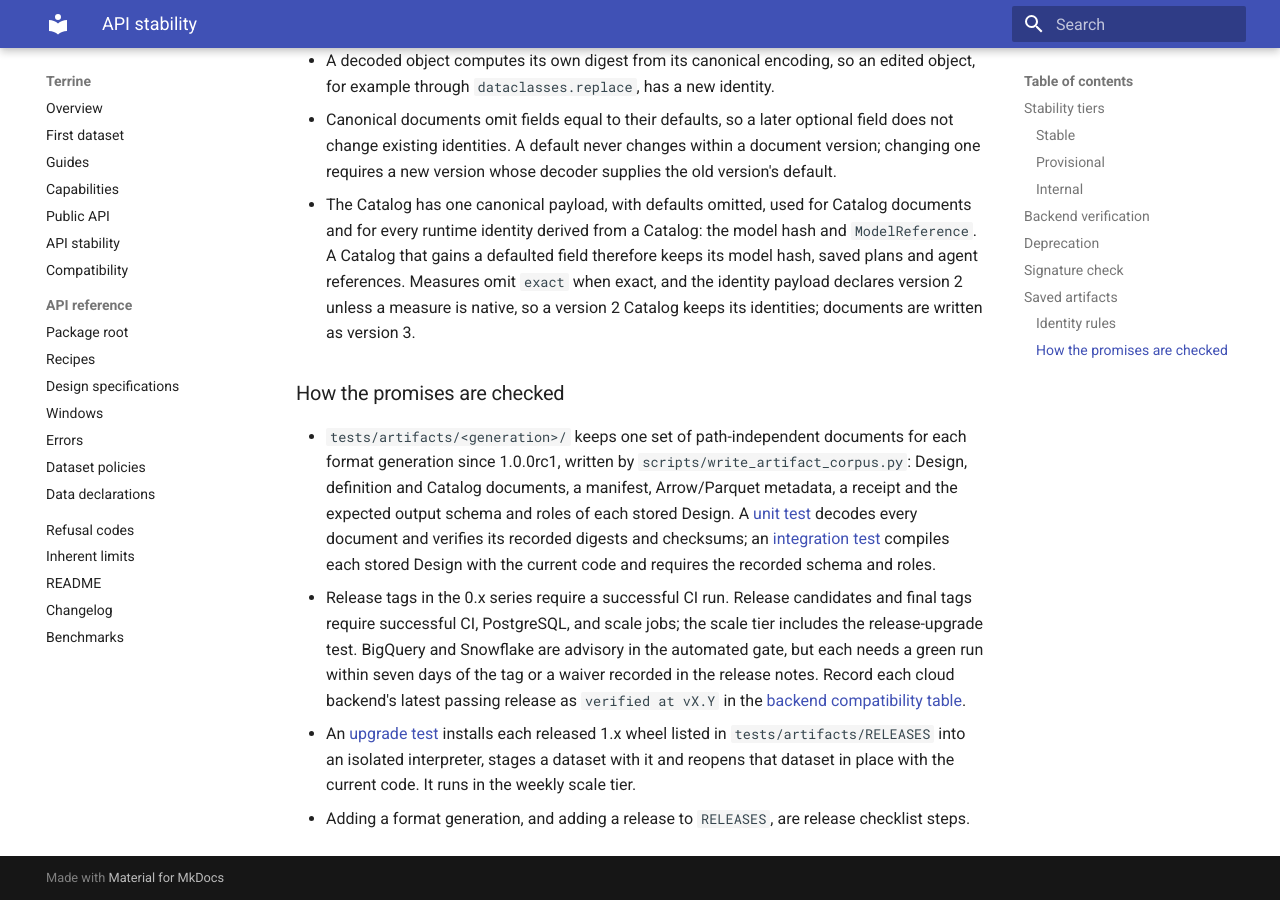
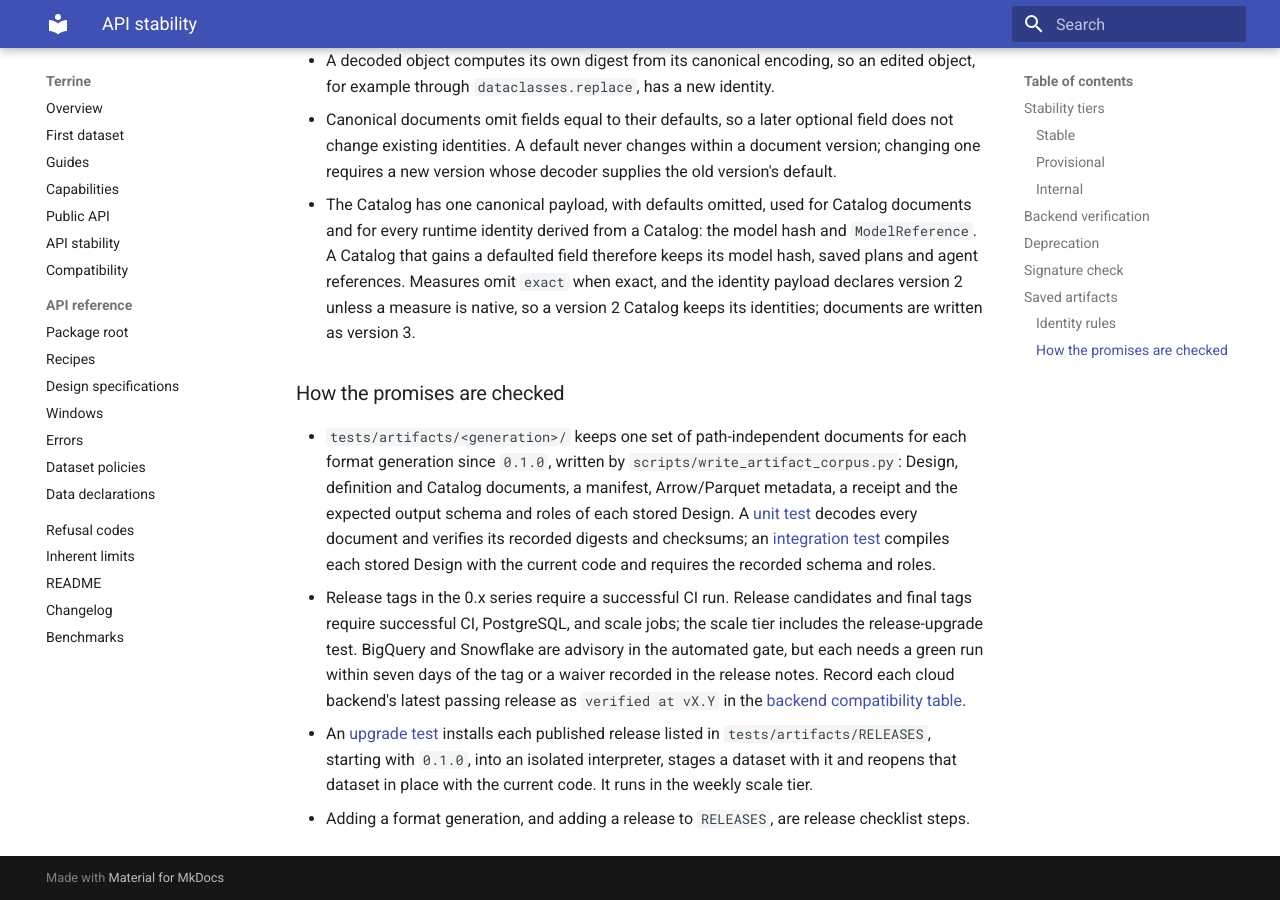
Before and after one commit to kylejcaron/terrine, an MkDocs documentation site: the page built from docs/guides/stability.md, in a window 1280 px wide and 900 px high, scrolled down 4497 px. Built offline with MkDocs 1.6.1 and Material for MkDocs 9.7.7, drawn with Linux system fonts in a browser that asks for light colours; some of the changed text lies outside the part shown.

Commit message:
Fix release readiness checks

```diff
--- a/docs/guides/stability.md
+++ b/docs/guides/stability.md
@@ -137,7 +137,7 @@ conformance known answers.
 
 ## Saved artifacts
 
-From 1.0.0rc1:
+From `0.1.0`:
 
 | Artifact | Promise |
 | --- | --- |
@@ -187,7 +187,7 @@ measure exact; manifest and saved-plan envelopes are version 1.
 ### How the promises are checked
 
 - `tests/artifacts/<generation>/` keeps one set of path-independent documents
-  for each format generation since 1.0.0rc1, written by
+  for each format generation since `0.1.0`, written by
   `scripts/write_artifact_corpus.py`: Design, definition and Catalog documents,
   a manifest, Arrow/Parquet metadata, a receipt and the expected output schema
   and roles of each stored Design. A [unit test](../../tests/test_artifact_corpus.py)
@@ -203,8 +203,8 @@ measure exact; manifest and saved-plan envelopes are version 1.
   latest passing release as `verified at vX.Y` in the [backend compatibility
   table](backend-compatibility.md#operation-regression-environment).
 - An [upgrade test](../../integration/test_release_upgrade.py) installs each
-  released 1.x wheel listed in `tests/artifacts/RELEASES` into an isolated
-  interpreter, stages a dataset with it and reopens that dataset in place with
-  the current code. It runs in the weekly scale tier.
+  published release listed in `tests/artifacts/RELEASES`, starting with
+  `0.1.0`, into an isolated interpreter, stages a dataset with it and reopens
+  that dataset in place with the current code. It runs in the weekly scale tier.
 - Adding a format generation, and adding a release to `RELEASES`, are release
   checklist steps.
```
Also changed, not shown: CONTRIBUTING.md (+6 -7 lines), 3 other files.
